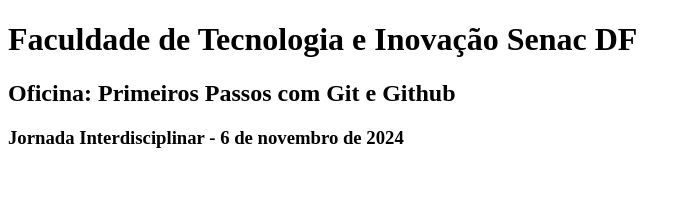
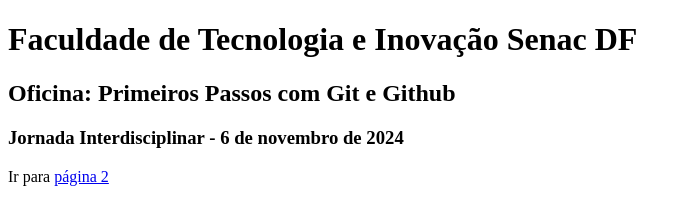
Before and after one commit to RenanRMartins/oficina-git, a plain HTML site: page index.html in a window 1280 px wide. Shown: the whole page, without its empty margins (0-691 px from the left). Drawn offline with Linux system fonts and the light colour scheme.

Commit message:
acrescenta link para pagina2.html

```diff
--- a/index.html
+++ b/index.html
@@ -9,5 +9,6 @@
     <h1>Faculdade de Tecnologia e Inovação Senac DF</h1>
     <h2>Oficina: Primeiros Passos com Git e Github</h2>
     <h3>Jornada Interdisciplinar - 6 de novembro de 2024</h3>
+    <p>Ir para <a href="pagina2.html">página 2</a><p>
 </body>
 </html>
```
